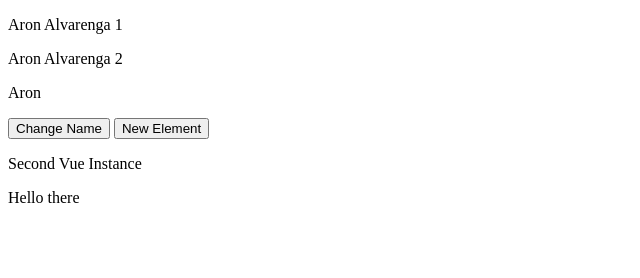
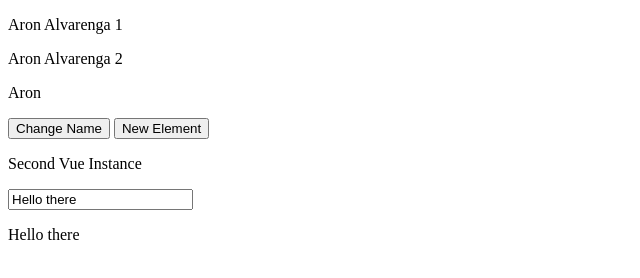
Before and after one commit to aron-alvarenga/vue-js-crash-course, a plain HTML site: page index.html in a window 1280 px wide. Shown: the whole page, without its empty margins (0-640 px from the left). Drawn offline with nearby package versions, Linux system fonts and the light colour scheme.

Commit message:
Two-Way-Binding to Input Fields

```diff
--- a/index.html
+++ b/index.html
@@ -30,6 +30,7 @@
     </div>
     <div id="app2">
       <p>Second Vue Instance</p>
+      <input type="text" v-model="message" />
       <p>{{ message }}</p>
     </div>
     <script src="https://cdn.jsdelivr.net/npm/vue@2.6.14/dist/vue.js"></script>
```
